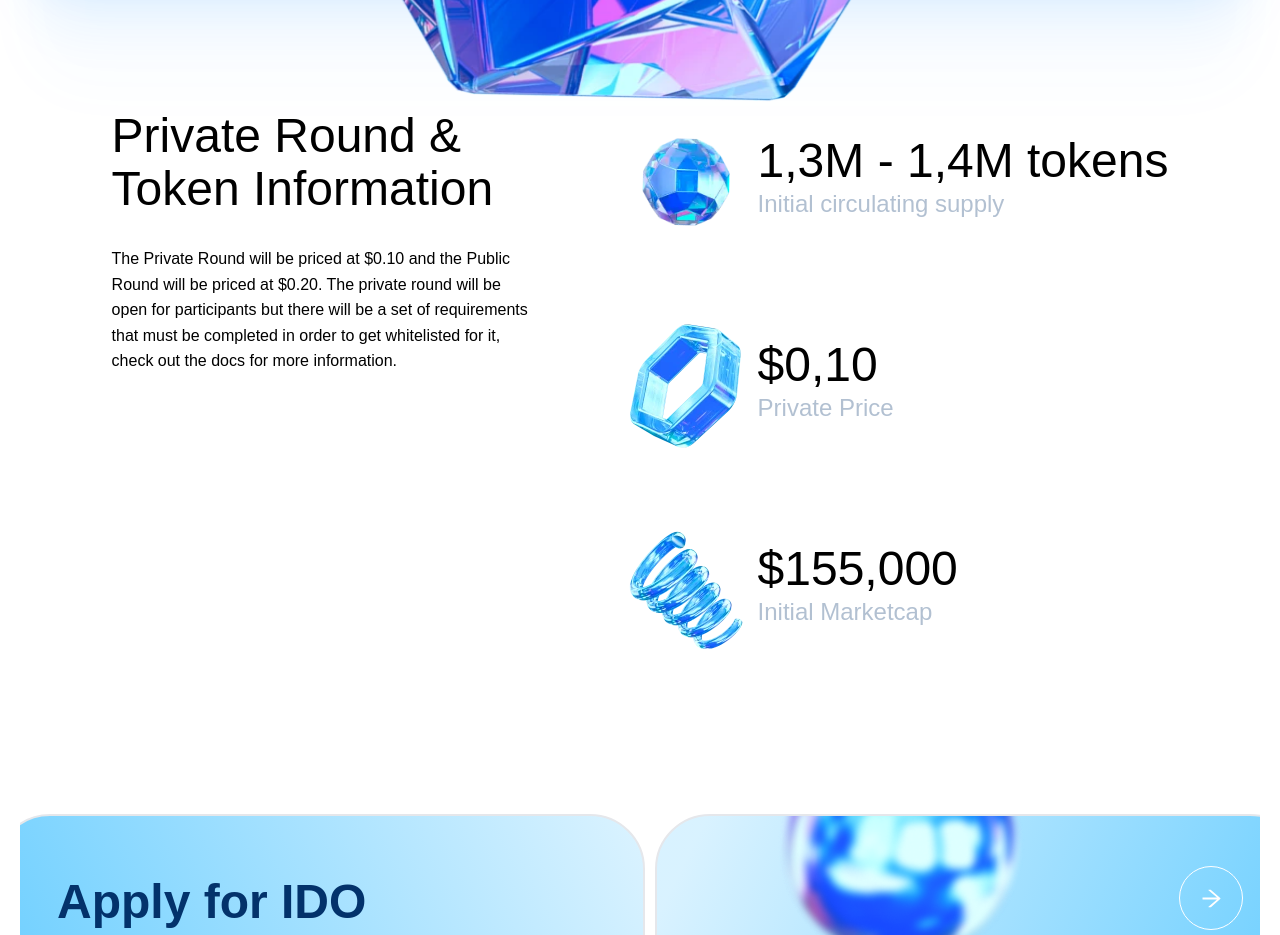
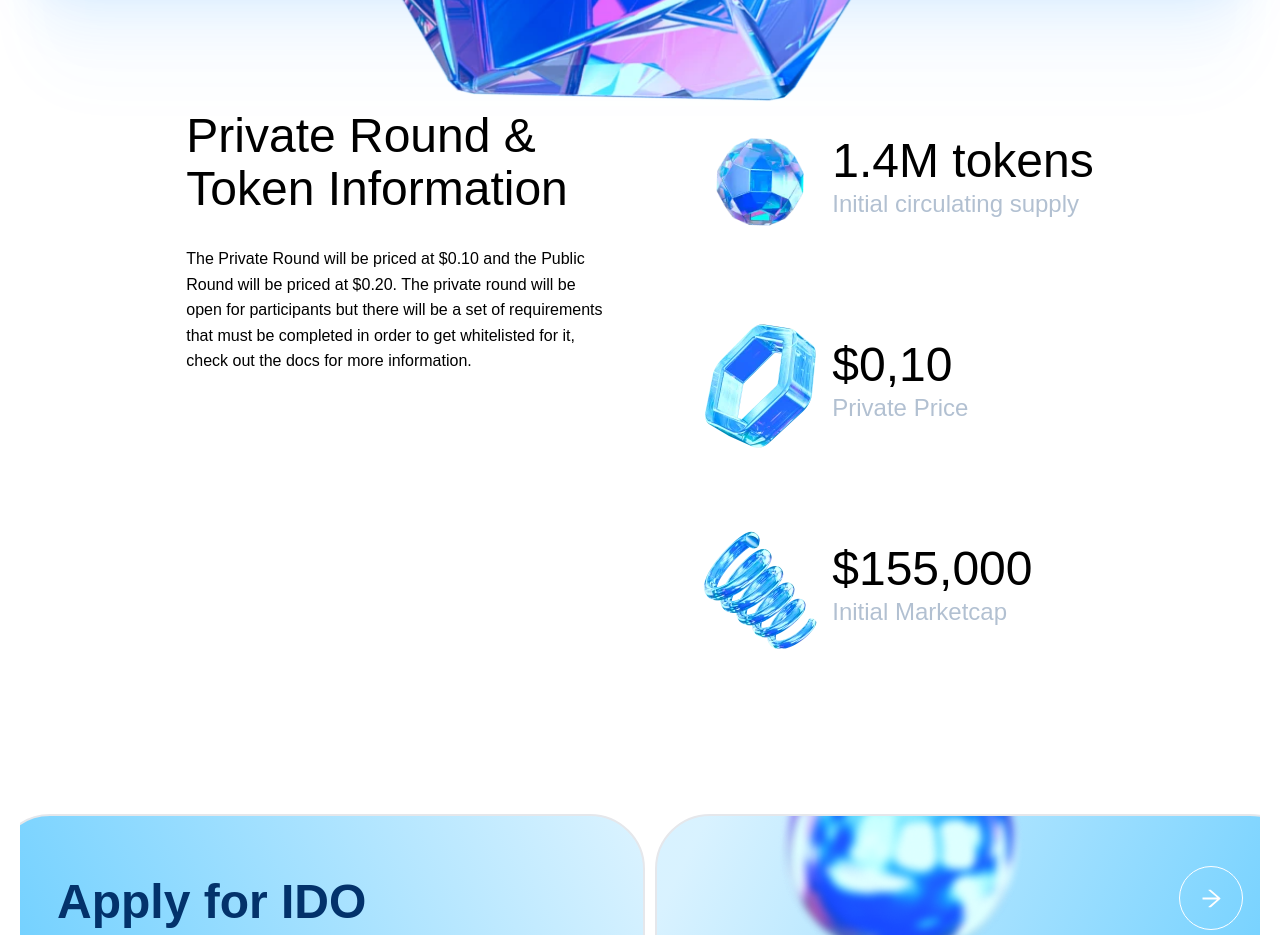
Before and after one commit to Gherase12/meadow-landing, a Next.js app: page / in a window 1280 px wide. Shown: the part 860-1795 px from the top of the page. Built offline with nearby package versions, Linux system fonts and the light colour scheme.

Commit message:
tokens change

```diff
--- a/pages/index.js
+++ b/pages/index.js
@@ -28,7 +28,7 @@ export default function Home() {
   // imfo
   const info = [
     {
-      name: "1,3M - 1,4M tokens",
+      name: "1.4M tokens",
       details: "Initial circulating supply",
       img: "/object-4.webp",
     },
```
